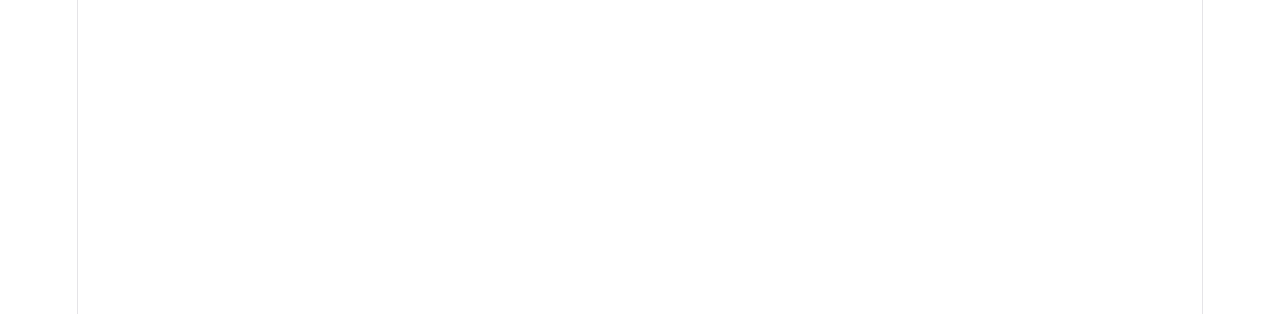
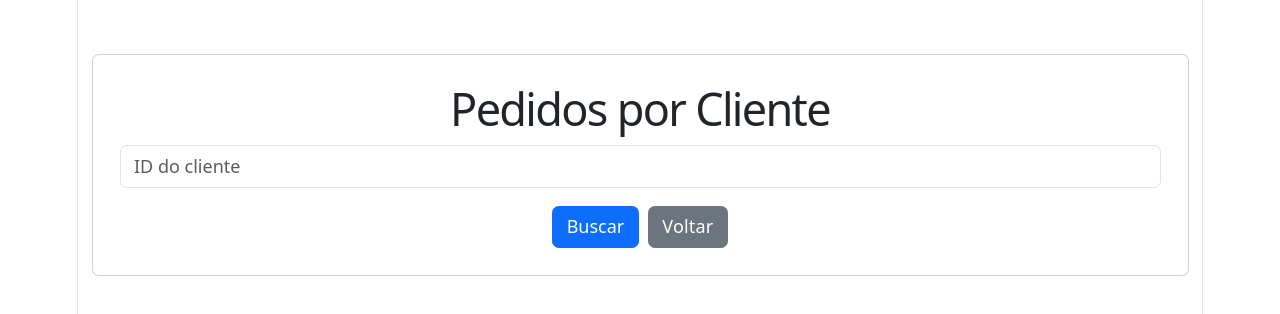
Before and after one commit to FernandoRiggi/DeliveryManagementSystem, a React app in the folder frontend/: page /orders/customer in a window 1280 px wide. Before the commit this address had no page. Shown: the top 314 px of the page. Built offline with nearby package versions, Linux system fonts and the light colour scheme; sample sign-in values are in the browser's storage; the HTML template or start-up script is replaced by a standard one.

Commit message:
feat: Criando page CustomerOrders e atualizando o app

```diff
--- a/frontend/src/App.jsx
+++ b/frontend/src/App.jsx
@@ -2,6 +2,9 @@
 import Login from "./pages/Login.jsx";
 import Register from "./pages/Register.jsx";
 import Dashboard from "./pages/Dashboard.jsx";
+import CreateOrder from "./pages/orders/CreateOrder.jsx";
+import SearchOrder from "./pages/orders/SearchOrder.jsx";
+import CustomerOrders from "./pages/orders/CustomerOrders.jsx";
 import "./App.css";
 
 function PrivateRoute({ children }) {
@@ -30,6 +33,33 @@
                 </PrivateRoute>
               }
           />
+
+          <Route
+              path="/orders/new"
+              element={
+                <PrivateRoute>
+                  <CreateOrder />
+                </PrivateRoute>
+              }
+          />
+
+          <Route
+              path="/orders/search"
+              element={
+                <PrivateRoute>
+                  <SearchOrder />
+                </PrivateRoute>
+              }
+          />
+
+          <Route
+              path="/orders/customer"
+              element={
+                <PrivateRoute>
+                  <CustomerOrders />
+                </PrivateRoute>
+              }
+          />
         </Routes>
       </BrowserRouter>
   );
--- a/frontend/src/pages/orders/CustomerOrders.jsx
+++ b/frontend/src/pages/orders/CustomerOrders.jsx
@@ -0,0 +1,64 @@
+import { useState } from "react";
+import { Link } from "react-router-dom";
+import api from "../../services/api";
+
+function CustomerOrders() {
+    const [customerId, setCustomerId] = useState("");
+    const [orders, setOrders] = useState([]);
+
+    async function handleSearch(e) {
+        e.preventDefault();
+
+        try {
+            const response = await api.get(`/api/v1/orders/customer/${customerId}`);
+            setOrders(response.data);
+        } catch (error) {
+            console.log(error);
+            setOrders([]);
+            alert(error.response?.data?.message || "Erro ao buscar pedidos do cliente");
+        }
+    }
+
+    return (
+        <div className="container mt-5">
+            <div className="card p-4">
+                <h1>Pedidos por Cliente</h1>
+
+                <form onSubmit={handleSearch}>
+                    <input
+                        className="form-control mb-3"
+                        placeholder="ID do cliente"
+                        value={customerId}
+                        onChange={(e) => setCustomerId(e.target.value)}
+                    />
+
+                    <button className="btn btn-primary me-2" type="submit">
+                        Buscar
+                    </button>
+
+                    <Link to="/dashboard" className="btn btn-secondary">
+                        Voltar
+                    </Link>
+                </form>
+
+                {orders.length > 0 && (
+                    <div className="mt-4">
+                        <h3>Pedidos encontrados</h3>
+
+                        {orders.map((order, index) => (
+                            <div className="card mb-3" key={order.orderDeliveryId || index}>
+                                <div className="card-body">
+                                    <pre className="mb-0">
+                                        {JSON.stringify(order, null, 2)}
+                                    </pre>
+                                </div>
+                            </div>
+                        ))}
+                    </div>
+                )}
+            </div>
+        </div>
+    );
+}
+
+export default CustomerOrders;
```
